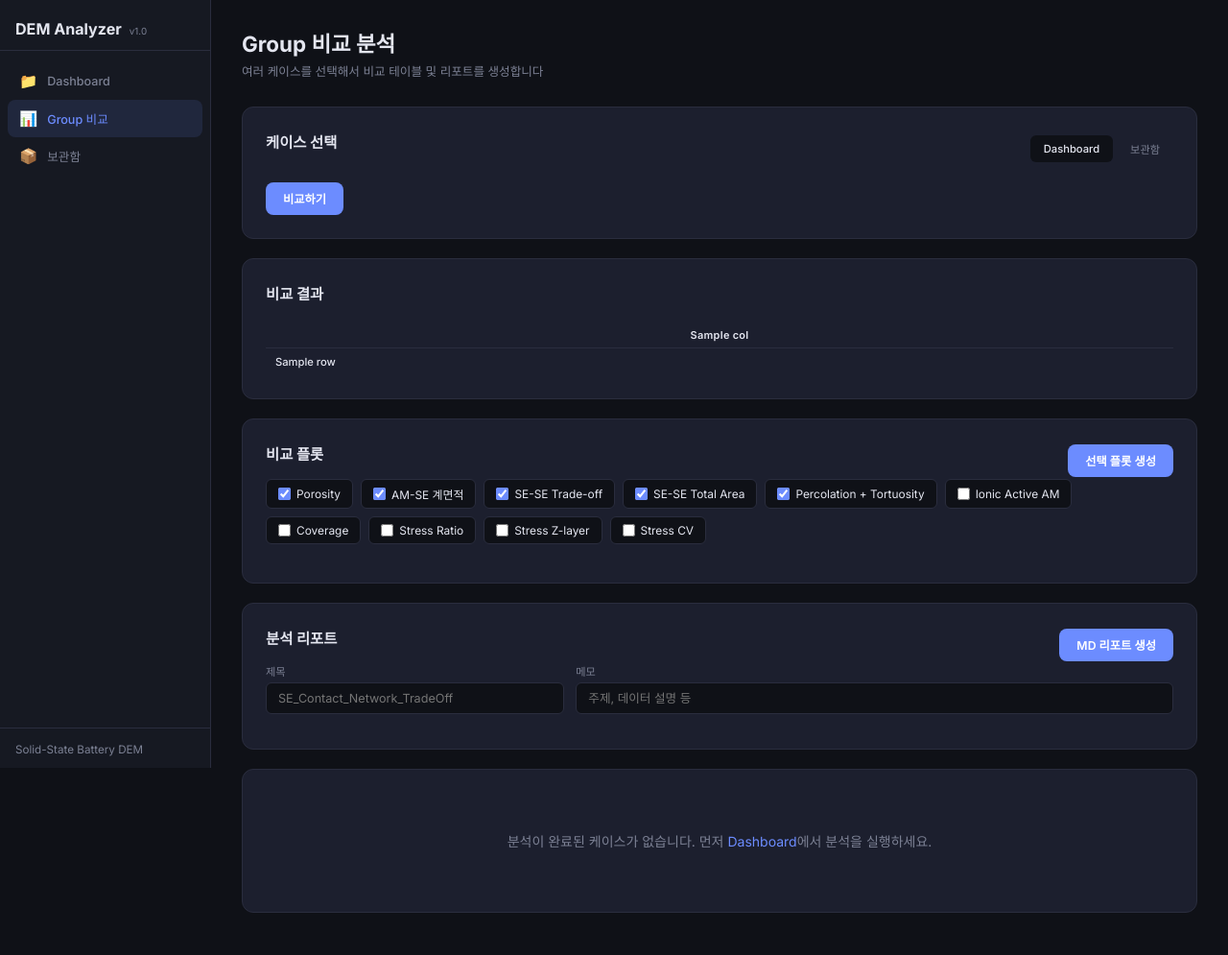
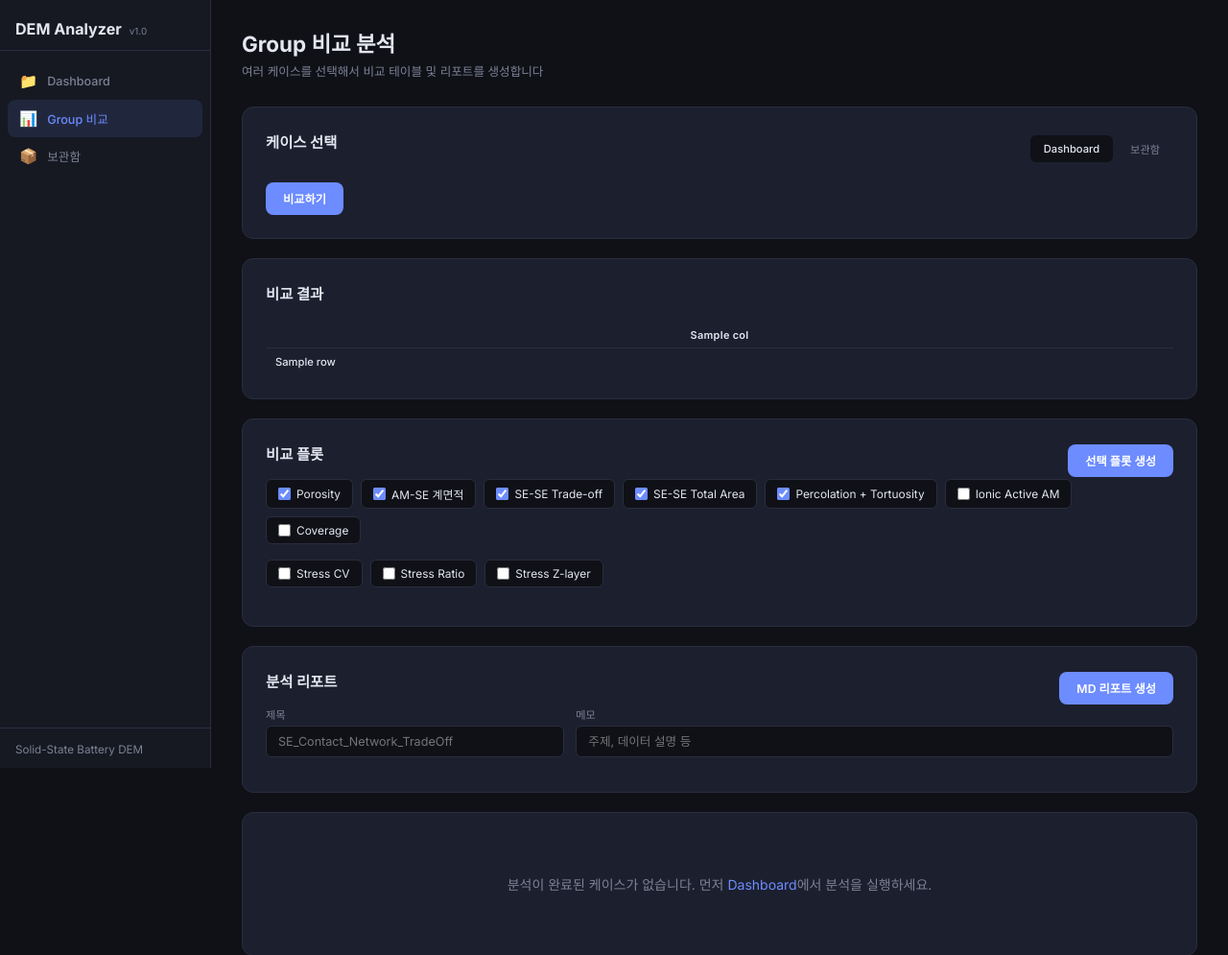
Before and after one commit to yonghoon7153-source/Yonghoon, a Flask app: template webapp/templates/group.html in a window 1280 px wide. Shown: the top 995 px of the page at 96% size. Run offline with Flask 3, Linux system fonts and the light colour scheme; the template is opened without the code that fills it: most values are stand-ins (such as "Sample title", 1, 10 or a date in 2020); some libraries are stand-ins or nearby versions.

Commit message:
Stress 체크박스 3개 별도 줄로 분리

```diff
--- a/webapp/templates/group.html
+++ b/webapp/templates/group.html
@@ -112,12 +112,14 @@
       <span>Ionic Active AM</span></label>
     <label class="plot-checkbox"><input type="checkbox" value="coverage">
       <span>Coverage</span></label>
+  </div>
+  <div class="plot-select-grid" style="margin-top:0">
+    <label class="plot-checkbox"><input type="checkbox" value="stress_cv">
+      <span>Stress CV</span></label>
     <label class="plot-checkbox"><input type="checkbox" value="stress_ratio">
       <span>Stress Ratio</span></label>
     <label class="plot-checkbox"><input type="checkbox" value="stress_z_layer">
       <span>Stress Z-layer</span></label>
-    <label class="plot-checkbox"><input type="checkbox" value="stress_cv">
-      <span>Stress CV</span></label>
   </div>
 
   <div id="plots-output" style="display:none">
```
